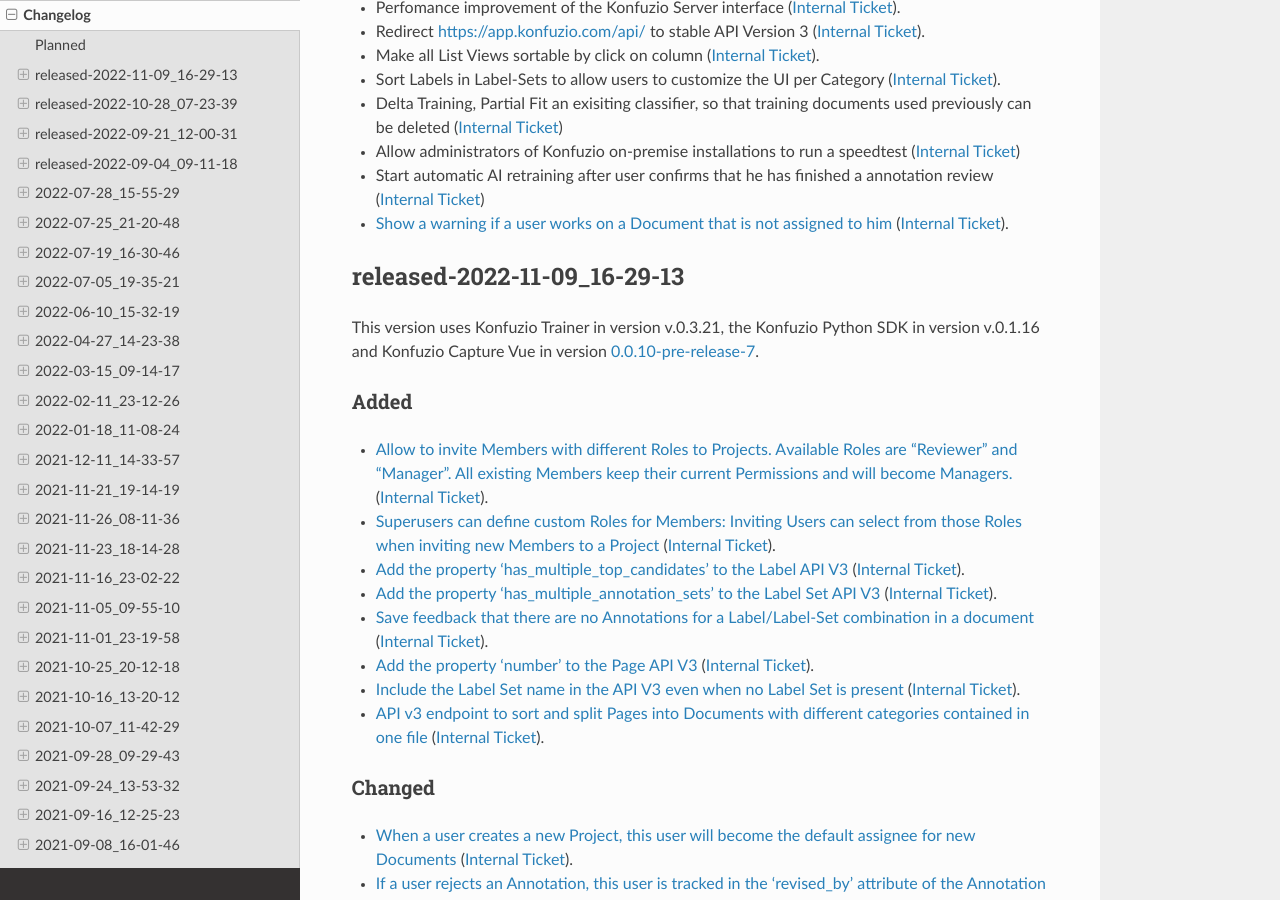
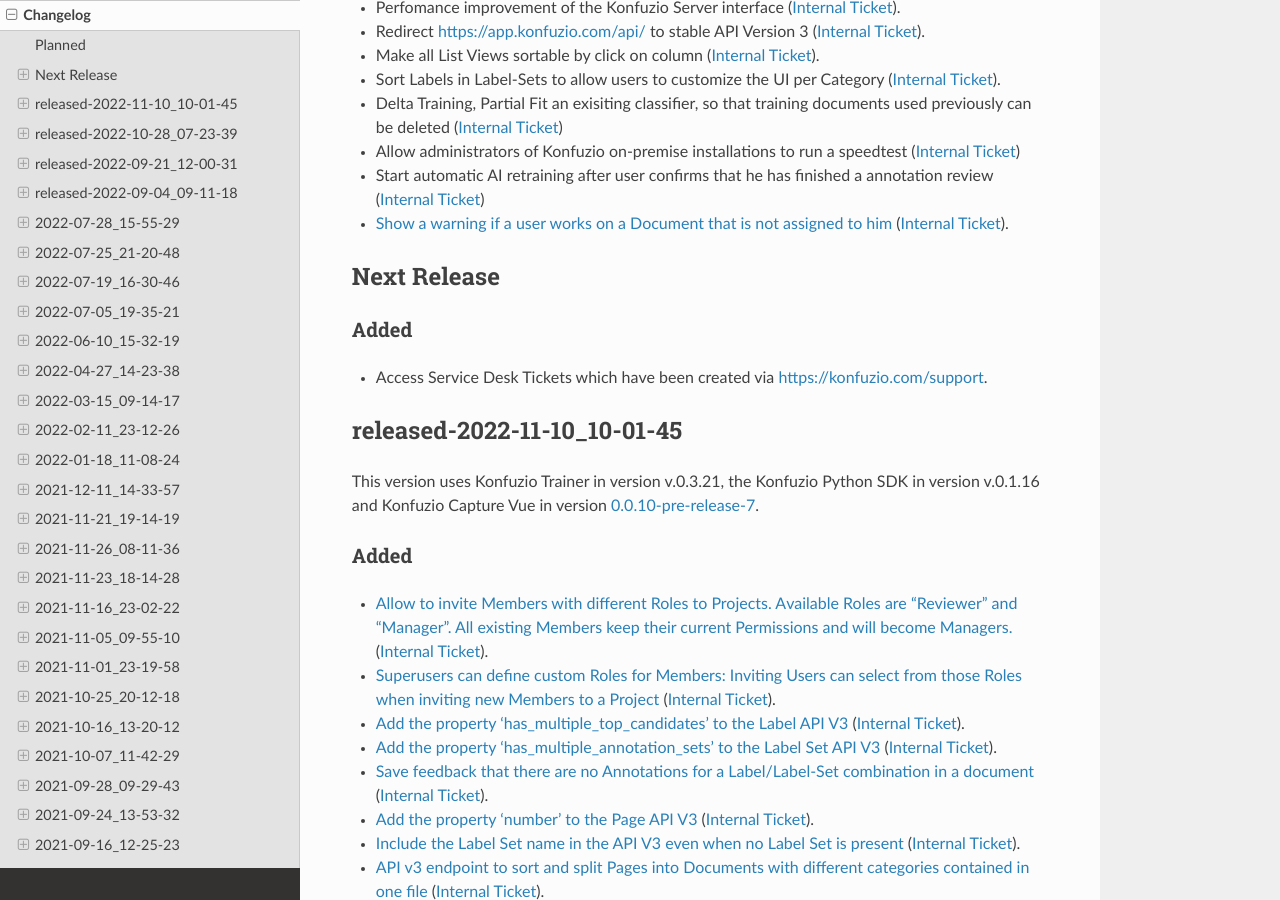
Before and after one commit to konfuzio-ai/konfuzio-sdk, a Sphinx documentation site: the page built from docs/web/changelog_app.md, in a window 1280 px wide and 900 px high, scrolled down 748 px. Built offline with Sphinx 7.4.7 and the Read the Docs theme 2.0.0, drawn with Linux system fonts in a browser that asks for light colours.

Commit message:
Update changelog_app.md

```diff
--- a/docs/web/changelog_app.md
+++ b/docs/web/changelog_app.md
@@ -37,9 +37,12 @@
 - A bug during the extraction post-processing steps, which was causing the first line items of each page to be skipped ([Internal Ticket](https://git.konfuzio.com/konfuzio/objectives/-/issues/9561))
 -->
 
-<!-- ## Next Release -->
+## Next Release
 
-## released-2022-11-09_16-29-13
+### Added
+- Access Service Desk Tickets which have been created via https://konfuzio.com/support.
+
+## released-2022-11-10_10-01-45
 
 This version uses Konfuzio Trainer in version v.0.3.21, the Konfuzio Python SDK in version v.0.1.16 and Konfuzio Capture Vue in version [0.0.10-pre-release-7](https://github.com/konfuzio-ai/konfuzio-capture-vue/releases/).
 
```
